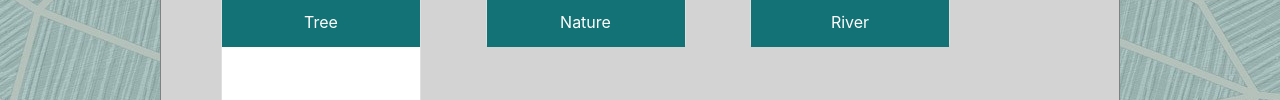
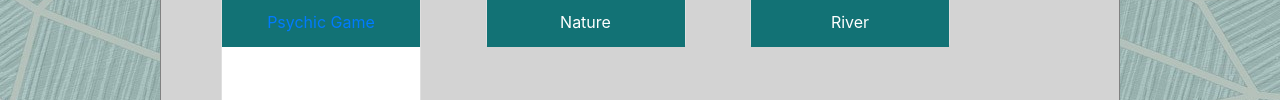
Before and after one commit to aryoshida/aryoshida.github.io, a plain HTML site: page portfolio.html in a window 1280 px wide. Shown: the part 351-451 px from the top of the page. Drawn offline with nearby package versions, Linux system fonts and the light colour scheme.

Commit message:
Updated my portfolio, linked my Psychic-Game

```diff
--- a/portfolio.html
+++ b/portfolio.html
@@ -53,7 +53,7 @@
                     <div class="card">
                         <img src="tree.jpg" class="card-img-top">
                         <div class="card-body">
-                            <p class="card-text">Tree</p>
+                            <p class="card-text"><a href="https://aryoshida.github.io/Psychic-Game/">Psychic Game</a></p>
                         </div>
                     </div>
                     <div class="card">
```
Also changed, not shown: background.jpg (added).
